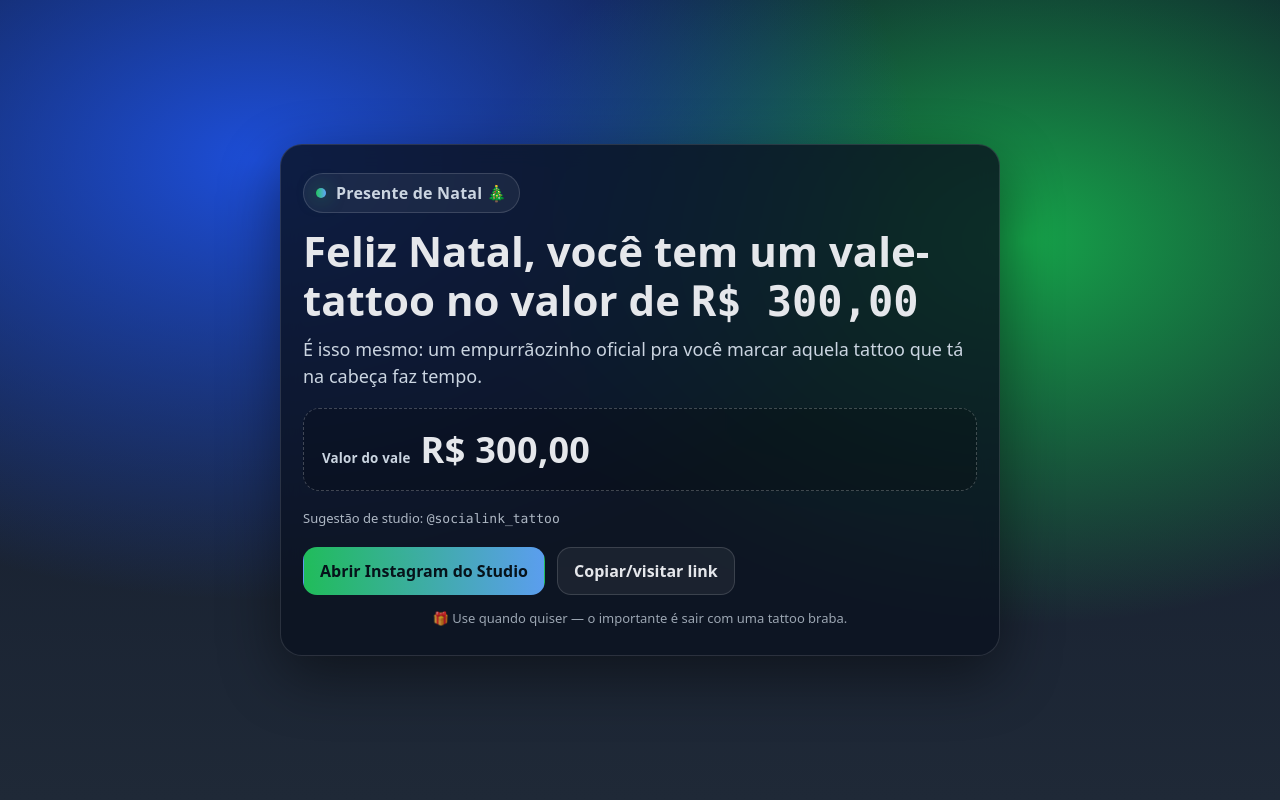
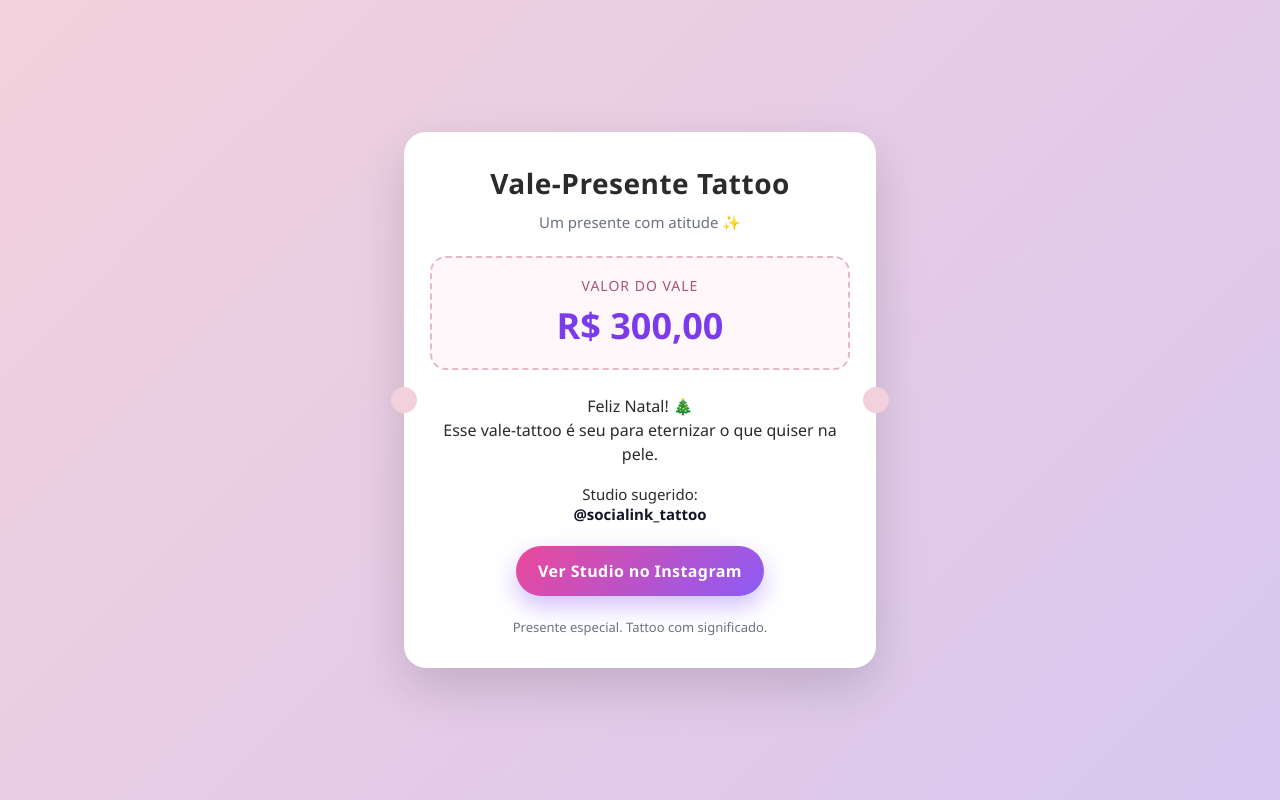
Before and after one commit to leporeneto/amandinha, a plain HTML site: page index.html in a window 1280 px wide. Drawn offline with Linux system fonts and the light colour scheme.

Commit message:
Update index.html

```diff
--- a/index.html
+++ b/index.html
@@ -1,173 +1,159 @@
-<!doctype html>
+<!DOCTYPE html>
 <html lang="pt-BR">
 <head>
-  <meta charset="utf-8" />
-  <meta name="viewport" content="width=device-width, initial-scale=1" />
-  <title>Vale Tattoo — Feliz Natal</title>
-  <meta name="description" content="Feliz Natal! Você tem um vale-tattoo no valor de R$ 300,00." />
+  <meta charset="UTF-8" />
+  <meta name="viewport" content="width=device-width, initial-scale=1.0" />
+  <title>Vale-Presente Tattoo</title>
+
   <style>
-    :root{
-      --bg1:#0f172a;
-      --bg2:#1f2937;
-      --card:#0b1220cc;
-      --text:#e5e7eb;
-      --muted:#cbd5e1;
-      --accent:#22c55e;
-      --accent2:#60a5fa;
+    body {
+      margin: 0;
+      min-height: 100vh;
+      display: flex;
+      align-items: center;
+      justify-content: center;
+      background: linear-gradient(135deg, #f3d1dc, #d8c7f0);
+      font-family: 'Segoe UI', system-ui, -apple-system, sans-serif;
+      color: #2b2b2b;
     }
-    *{box-sizing:border-box}
-    body{
-      margin:0;
-      min-height:100vh;
-      display:grid;
-      place-items:center;
-      padding:24px;
-      color:var(--text);
-      font-family: system-ui, -apple-system, Segoe UI, Roboto, Arial, sans-serif;
-      background:
-        radial-gradient(1200px 800px at 20% 20%, #1d4ed8 0%, transparent 55%),
-        radial-gradient(1000px 700px at 80% 30%, #16a34a 0%, transparent 55%),
-        linear-gradient(180deg, var(--bg1), var(--bg2));
+
+    .voucher {
+      background: #fff;
+      width: 100%;
+      max-width: 420px;
+      padding: 32px 26px;
+      border-radius: 22px;
+      box-shadow: 0 20px 50px rgba(0,0,0,0.15);
+      text-align: center;
+      position: relative;
     }
-    .wrap{
-      width:min(720px, 100%);
+
+    .voucher::before,
+    .voucher::after {
+      content: "";
+      position: absolute;
+      width: 26px;
+      height: 26px;
+      background: #f3d1dc;
+      border-radius: 50%;
+      top: 50%;
+      transform: translateY(-50%);
     }
-    .card{
-      background:var(--card);
-      border:1px solid rgba(255,255,255,.12);
-      border-radius:22px;
-      padding:28px 22px;
-      box-shadow: 0 20px 60px rgba(0,0,0,.45);
-      backdrop-filter: blur(10px);
+
+    .voucher::before { left: -13px; }
+    .voucher::after { right: -13px; }
+
+    h1 {
+      font-size: 28px;
+      margin: 0 0 10px;
+      letter-spacing: 0.5px;
     }
-    .badge{
-      display:inline-flex;
-      gap:10px;
-      align-items:center;
-      padding:8px 12px;
-      border-radius:999px;
-      border:1px solid rgba(255,255,255,.14);
-      background:rgba(255,255,255,.06);
-      font-weight:600;
-      letter-spacing:.2px;
-      color:var(--muted);
-      margin-bottom:14px;
+
+    .subtitle {
+      font-size: 15px;
+      color: #6b7280;
+      margin-bottom: 24px;
     }
-    .badge .dot{
-      width:10px;height:10px;border-radius:999px;
-      background:linear-gradient(90deg, var(--accent), var(--accent2));
-      box-shadow: 0 0 18px rgba(34,197,94,.55);
+
+    .amount-box {
+      border: 2px dashed #e6b8c8;
+      border-radius: 16px;
+      padding: 18px;
+      margin-bottom: 24px;
+      background: #fff7fa;
     }
-    h1{
-      margin:0 0 10px 0;
-      font-size: clamp(26px, 4.5vw, 42px);
-      line-height:1.15;
+
+    .amount-label {
+      font-size: 14px;
+      color: #a85573;
+      margin-bottom: 6px;
+      text-transform: uppercase;
+      letter-spacing: 1px;
     }
-    p{
-      margin:0 0 18px 0;
-      color:var(--muted);
-      font-size: clamp(15px, 2.2vw, 18px);
-      line-height:1.5;
+
+    .amount {
+      font-size: 36px;
+      font-weight: 700;
+      color: #7c3aed;
     }
-    .value{
-      display:flex;
-      align-items:baseline;
-      gap:10px;
-      padding:16px 18px;
-      border-radius:16px;
-      border:1px dashed rgba(255,255,255,.22);
-      background:rgba(0,0,0,.18);
-      margin:16px 0 18px 0;
+
+    .text {
+      font-size: 16px;
+      line-height: 1.5;
+      margin-bottom: 18px;
     }
-    .value small{
-      color:var(--muted);
-      font-weight:600;
-      letter-spacing:.2px;
+
+    .studio {
+      font-size: 15px;
+      margin-bottom: 22px;
     }
-    .value strong{
-      font-size: clamp(26px, 4vw, 36px);
-      letter-spacing:.3px;
+
+    .studio span {
+      font-weight: 600;
+      color: #111827;
     }
-    .actions{
-      display:flex;
-      flex-wrap:wrap;
-      gap:12px;
-      margin-top:10px;
+
+    a.button {
+      display: inline-block;
+      text-decoration: none;
+      background: linear-gradient(135deg, #ec4899, #8b5cf6);
+      color: #fff;
+      padding: 14px 22px;
+      border-radius: 999px;
+      font-weight: 600;
+      letter-spacing: 0.4px;
+      transition: transform 0.15s ease, box-shadow 0.15s ease;
+      box-shadow: 0 10px 25px rgba(139,92,246,0.4);
     }
-    a.btn{
-      text-decoration:none;
-      display:inline-flex;
-      align-items:center;
-      justify-content:center;
-      gap:10px;
-      padding:12px 16px;
-      border-radius:14px;
-      border:1px solid rgba(255,255,255,.14);
-      font-weight:700;
-      color:var(--text);
-      background:rgba(255,255,255,.06);
-      transition: transform .08s ease, background .2s ease, border-color .2s ease;
+
+    a.button:hover {
+      transform: translateY(-2px);
+      box-shadow: 0 14px 32px rgba(139,92,246,0.55);
     }
-    a.btn:hover{
-      transform: translateY(-1px);
-      background:rgba(255,255,255,.10);
-      border-color: rgba(255,255,255,.22);
-    }
-    a.btn.primary{
-      background: linear-gradient(90deg, rgba(34,197,94,.95), rgba(96,165,250,.95));
-      border-color: transparent;
-      color:#06121a;
-    }
-    footer{
-      margin-top:14px;
-      text-align:center;
-      color:rgba(203,213,225,.75);
-      font-size:13px;
-    }
-    .note{
-      margin-top:12px;
-      font-size:13px;
-      color:rgba(203,213,225,.85);
-    }
-    .mono{
-      font-family: ui-monospace, SFMono-Regular, Menlo, Monaco, Consolas, "Liberation Mono", monospace;
+
+    .footer {
+      margin-top: 22px;
+      font-size: 13px;
+      color: #6b7280;
     }
   </style>
 </head>
+
 <body>
-  <main class="wrap">
-    <section class="card" aria-label="Vale Tattoo de Natal">
-      <div class="badge"><span class="dot" aria-hidden="true"></span> Presente de Natal 🎄</div>
 
-      <h1>Feliz Natal, você tem um vale-tattoo no valor de <span class="mono">R$ 300,00</span></h1>
+  <div class="voucher">
+    <h1>Vale-Presente Tattoo</h1>
+    <div class="subtitle">Um presente com atitude ✨</div>
 
-      <p>
-        É isso mesmo: um empurrãozinho oficial pra você marcar aquela tattoo que tá na cabeça faz tempo.
-      </p>
+    <div class="amount-box">
+      <div class="amount-label">Valor do vale</div>
+      <div class="amount">R$ 300,00</div>
+    </div>
 
-      <div class="value" role="group" aria-label="Valor do vale">
-        <small>Valor do vale</small>
-        <strong>R$ 300,00</strong>
-      </div>
+    <div class="text">
+      Feliz Natal! 🎄
+      <br />
+      Esse vale-tattoo é seu para eternizar o que quiser na pele.
+    </div>
 
-      <p class="note">
-        Sugestão de studio:
-        <span class="mono">@socialink_tattoo</span>
-      </p>
+    <div class="studio">
+      Studio sugerido:<br />
+      <span>@socialink_tattoo</span>
+    </div>
 
-      <div class="actions">
-        <a class="btn primary" href="https://www.instagram.com/socialink_tattoo" target="_blank" rel="noopener noreferrer">
-          Abrir Instagram do Studio
-        </a>
-        <a class="btn" href="https://www.instagram.com/socialink_tattoo" target="_blank" rel="noopener noreferrer">
-          Copiar/visitar link
-        </a>
-      </div>
+    <a
+      class="button"
+      href="https://www.instagram.com/socialink_tattoo"
+      target="_blank"
+      rel="noopener noreferrer"
+    >
+      Ver Studio no Instagram
+    </a>
 
-      <footer>
-        🎁 Use quando quiser — o importante é sair com uma tattoo braba.
-      </footer>
-    </section>
-  </main>
+    <div class="footer">
+      Presente especial. Tattoo com significado.
+    </div>
+  </div>
+
 </body>
 </html>
```
